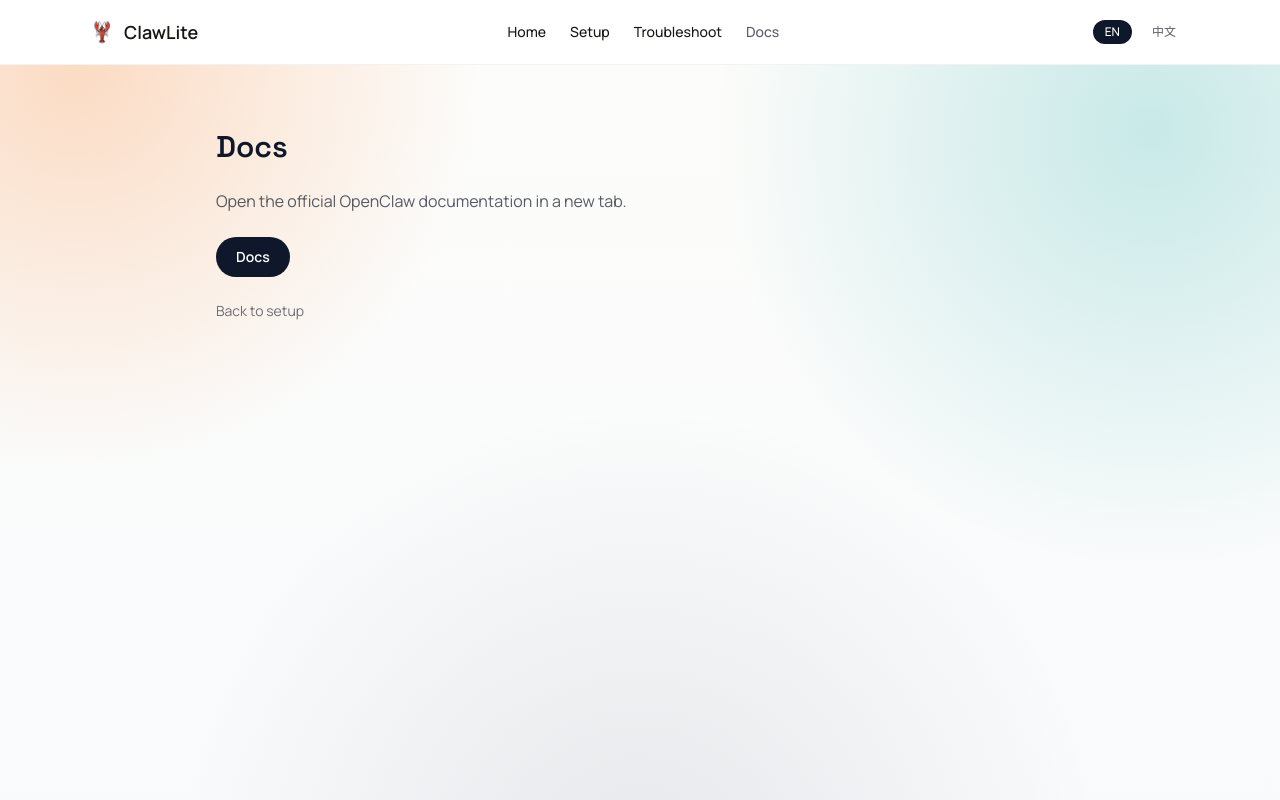
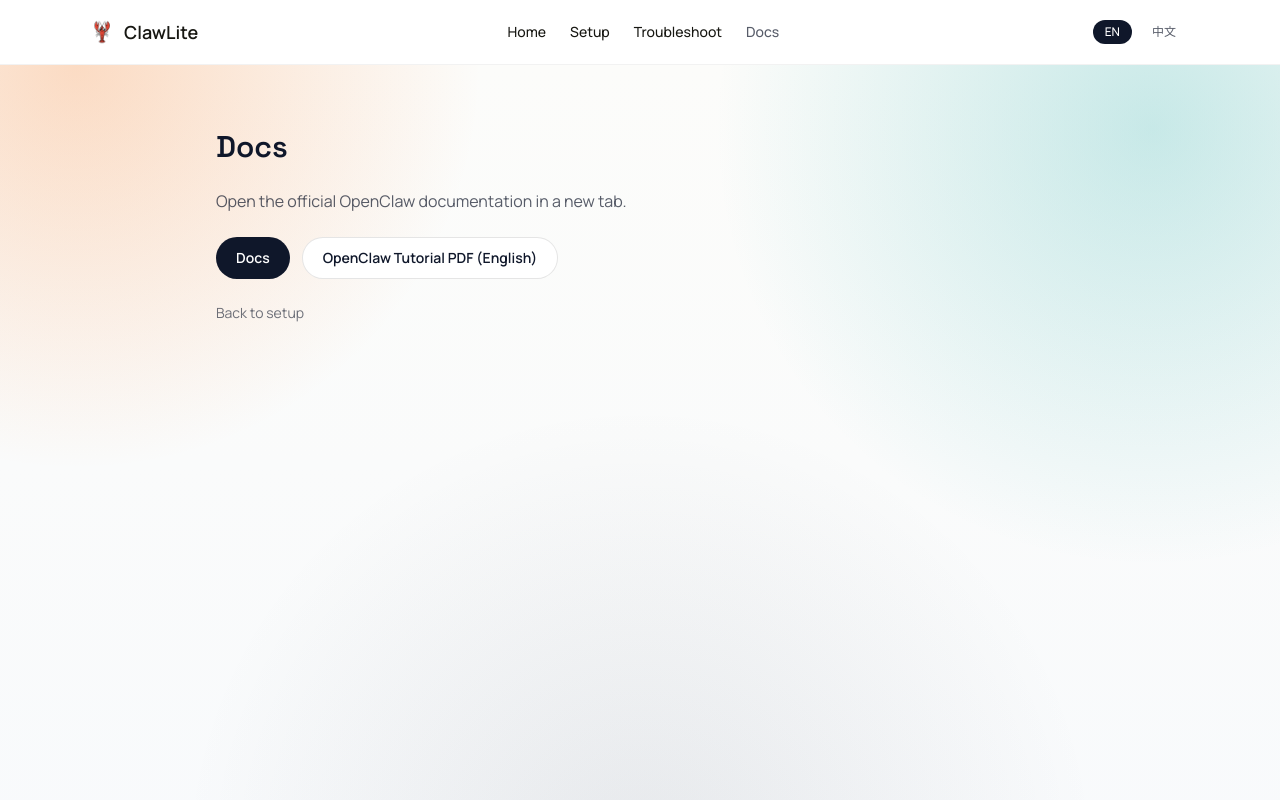
Before and after one commit to X-RayLuan/ClawLite, a Next.js app: page /docs in a window 1280 px wide. Shown: the top 800 px of the page. Built offline with nearby package versions, Linux system fonts and the light colour scheme.

Commit message:
docs: add OpenClaw tutorial PDF to docs page

```diff
--- a/src/app/docs/page.tsx
+++ b/src/app/docs/page.tsx
@@ -15,11 +15,18 @@ export default function DocsPage() {
       <section className="mx-auto flex max-w-4xl flex-col items-start gap-6 px-6 py-16">
         <h1 className="font-display text-3xl font-semibold text-ink">{nav.docs}</h1>
         <p className="text-ink/70">{docs.description}</p>
-        <Button asChild>
-          <a href="https://github.com/openclaw" target="_blank" rel="noreferrer">
-            {nav.docs}
-          </a>
-        </Button>
+        <div className="flex flex-wrap gap-3">
+          <Button asChild>
+            <a href="https://github.com/openclaw" target="_blank" rel="noreferrer">
+              {nav.docs}
+            </a>
+          </Button>
+          <Button asChild variant="secondary">
+            <a href="/docs/OpenClaw-Tutorial-Beginner-to-Intermediate-English.pdf" target="_blank" rel="noreferrer">
+              OpenClaw Tutorial PDF (English)
+            </a>
+          </Button>
+        </div>
         <Link href="/setup" className="text-sm text-ink/60 underline-offset-4 hover:underline">
           {docs.back}
         </Link>
```
Also changed, not shown: 1 other file (tests, documents, lock files or other folders).
